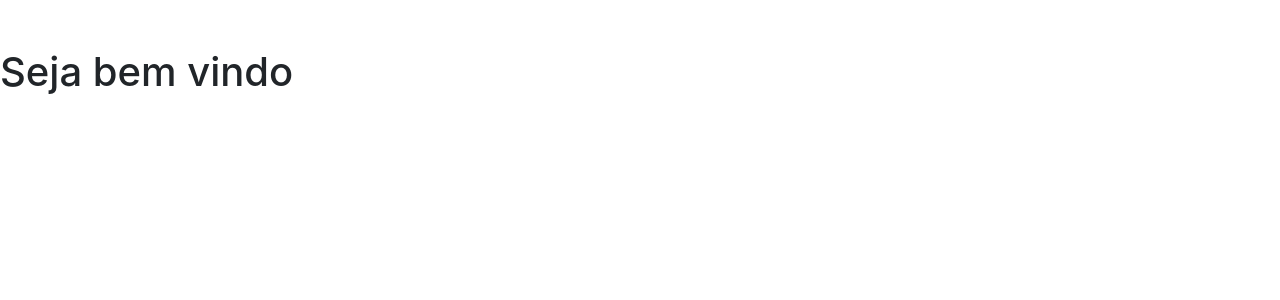
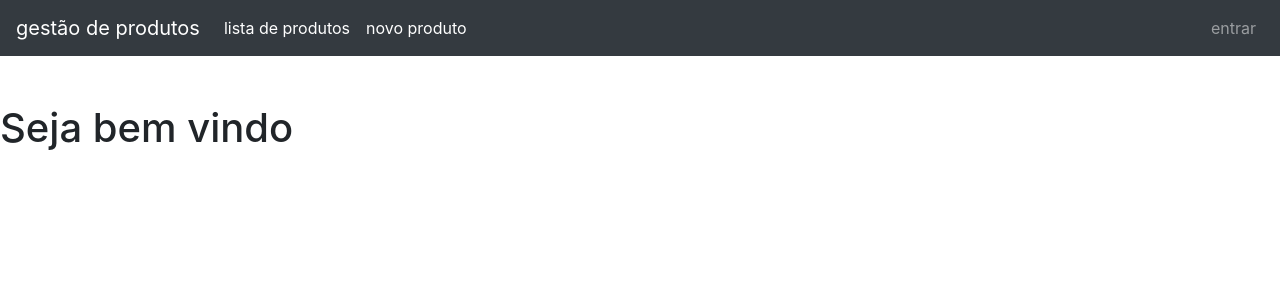
Before and after one commit to mhiloca/Produtos2, a Django app: page / in a window 1280 px wide. Shown: the top 300 px of the page. Run offline with Django 3.2, Linux system fonts and the light colour scheme; some libraries are stand-ins or nearby versions.

Commit message:
bootstrap arrangements

```diff
--- a/produtos/templates/lista_produtos.html
+++ b/produtos/templates/lista_produtos.html
@@ -12,5 +12,4 @@
                 {% endif %}
             </ul>
         {% endfor %}
-    <a href="{% url 'novo_produto' %}">novo produto</a>
     {% endblock %}
--- a/templates/base.html
+++ b/templates/base.html
@@ -7,6 +7,34 @@
     <link rel="stylesheet" href="https://stackpath.bootstrapcdn.com/bootstrap/4.3.1/css/bootstrap.min.css" integrity="sha384-ggOyR0iXCbMQv3Xipma34MD+dH/1fQ784/j6cY/iJTQUOhcWr7x9JvoRxT2MZw1T" crossorigin="anonymous">
 </head>
 <body>
+    <nav class="navbar navbar-expand-lg navbar-dark bg-dark">
+        <a class="navbar-brand" href="{% url 'lista_produtos' %}">gestão de produtos</a>
+        <button class="navbar-toggler" type="button" data-toggle="collapse" data-target="#navbarNav" aria-controls="navbarNav" aria-expanded="false" aria-label="Toggle navigation">
+            <span class="navbar-toggler-icon"></span>
+        </button>
+        <div class="collapse navbar-collapse" id="navbarNav">
+            <ul class="navbar-nav">
+                <li class="nav-item active">
+                    <a class="nav-link" href="{% url 'lista_produtos' %}">lista de produtos</a>
+                </li>
+                <li class="nav-item active">
+                    <a class="nav-link" href="{% url 'novo_produto' %}">novo produto</a>
+                </li>
+            </ul>
+            <ul class="navbar-nav ml-auto">
+                {% if user.is_authenticated %}
+                    <li class="nav-text">{{ user.username }}</li>
+                    <li class="nav-item">
+                        <a class="nav-link" href="{% url 'logout' %}">sair</a>
+                    </li>
+                {% else %}
+                    <li class="nav-item">
+                        <a class="nav-link" href="{% url 'login' %}">entrar</a>
+                    </li>
+                {% endif %}
+            </ul>
+        </div>
+    </nav>
     {% block content %}
 
     {% endblock %}
```
